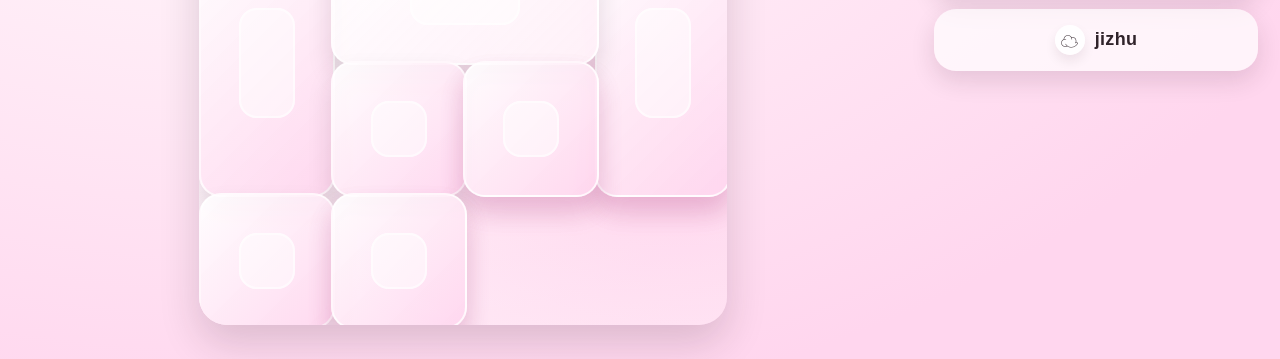
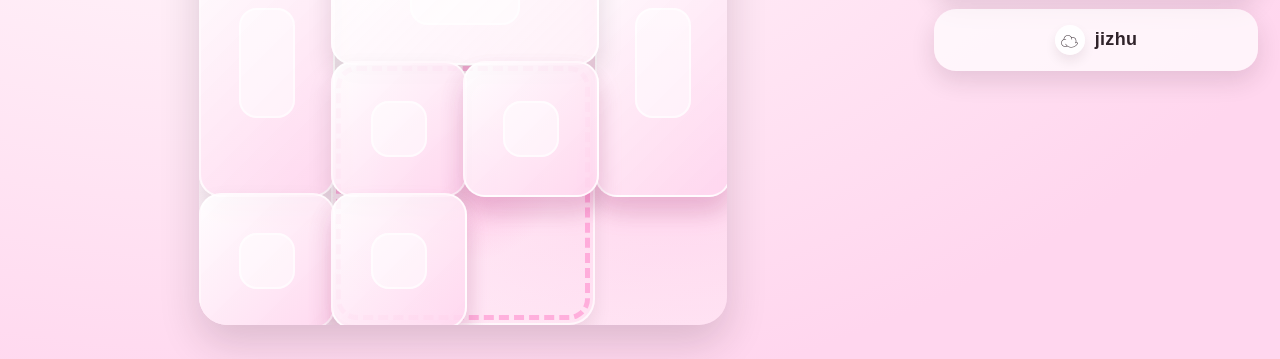
Before and after one commit to Ali1995A/hua-rong-dao, a website built with Vite: page index.html in a window 1280 px wide. Shown: the part 438-797 px from the top of the page. Built offline with nearby package versions, Linux system fonts and the light colour scheme.

Commit message:
UI: show exit goal area

```diff
--- a/src/main.ts
+++ b/src/main.ts
@@ -81,6 +81,7 @@ function createLayout(app: HTMLElement): UiRefs {
           <div class="board-wrap">
             <div id="board" class="board" aria-label="hua rong dao">
               <canvas id="fxCanvas" class="fx-canvas"></canvas>
+              <div class="goal" aria-hidden="true"></div>
               <div id="hintArrow" class="hint-arrow hidden" aria-hidden="true"></div>
             </div>
           </div>
--- a/src/style.css
+++ b/src/style.css
@@ -153,6 +153,44 @@ body {
   width: 100%;
   height: 100%;
   pointer-events: none;
+  z-index: 40;
+}
+
+.goal {
+  position: absolute;
+  left: calc(var(--cell) * 1);
+  top: calc(var(--cell) * 3);
+  width: calc(var(--cell) * 2);
+  height: calc(var(--cell) * 2);
+  border-radius: 26px;
+  background: radial-gradient(closest-side at 50% 45%, rgba(255, 79, 179, 0.18), transparent 70%);
+  outline: 5px dashed rgba(255, 79, 179, 0.35);
+  outline-offset: -10px;
+  box-shadow: inset 0 0 0 2px rgba(255, 255, 255, 0.7), 0 10px 18px rgba(40, 10, 30, 0.08);
+  pointer-events: none;
+  z-index: 1;
+}
+
+.goal::after {
+  content: '⤓';
+  position: absolute;
+  left: 50%;
+  bottom: -26px;
+  transform: translateX(-50%);
+  font-size: 30px;
+  color: rgba(255, 79, 179, 0.72);
+  text-shadow: 0 10px 20px rgba(40, 10, 30, 0.14);
+  animation: goalBounce 900ms ease-in-out infinite;
+}
+
+@keyframes goalBounce {
+  0%,
+  100% {
+    transform: translateX(-50%) translateY(0);
+  }
+  50% {
+    transform: translateX(-50%) translateY(4px);
+  }
 }
 
 .panel {
@@ -300,6 +338,7 @@ body {
   background: rgba(255, 255, 255, 0.75);
   display: grid;
   place-items: center;
+  z-index: 10;
 }
 
 .block::after {
@@ -373,6 +412,7 @@ body {
   place-items: center;
   pointer-events: none;
   animation: arrowBounce 650ms ease-in-out infinite;
+  z-index: 30;
 }
 
 .hint-arrow::before {
```
